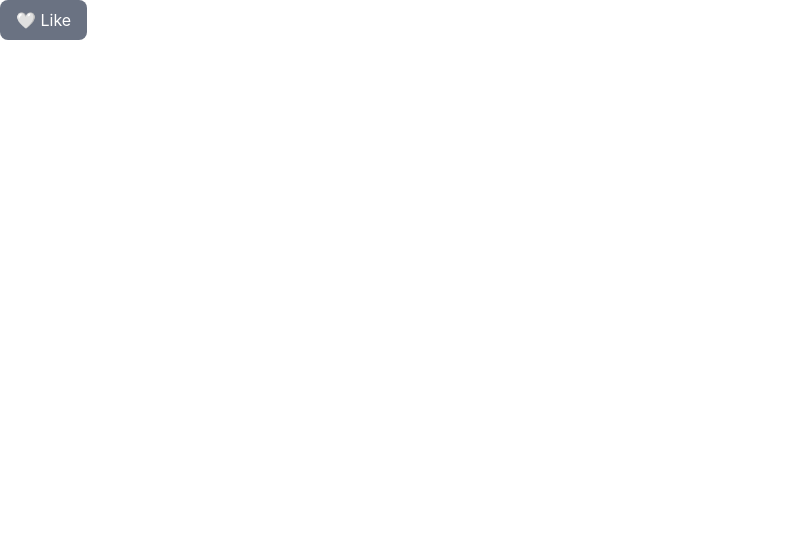
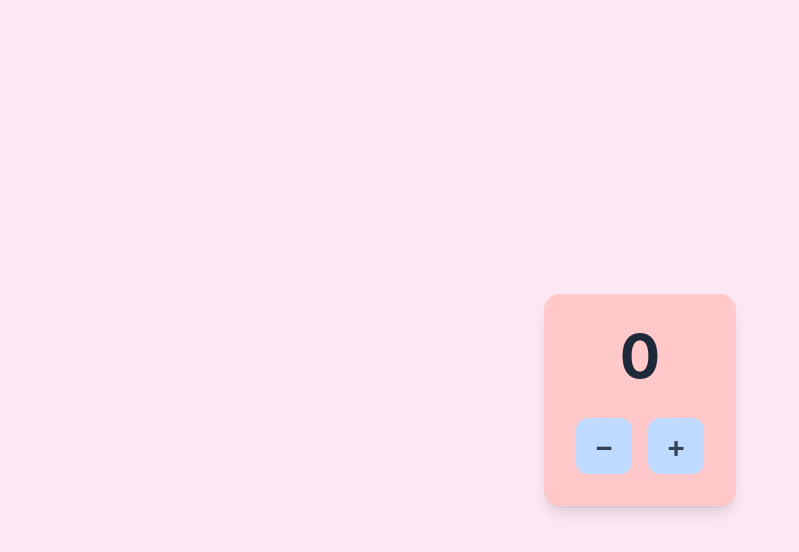
Before and after one commit to gunguncodes/react-job-cards, a React (Vite) app: page / in a window 1280 px wide. Shown: the top 552 px of the page, without its empty margins (0-799 px from the left). Built offline with nearby package versions, Linux system fonts and the light colour scheme.

Commit message:
Create counter app with React state

```diff
--- a/src/App.jsx
+++ b/src/App.jsx
@@ -1,7 +1,7 @@
-import LikeButton from "./projects/LikeButton";
+import Counter from "./projects/Counter";
 
 function App() {
-  return <LikeButton />
+  return <Counter />
 }
 
 export default App;
--- /dev/null
+++ b/src/projects/Counter.jsx
@@ -0,0 +1,41 @@
+import { useState } from "react";
+
+function Counter() {
+  const [count, setCount] = useState(0);
+
+  function increase() {
+    setCount(prev => prev+1);
+  }
+
+  function decrease() {
+    setCount(prev => prev-1);
+  }
+
+  return (
+    <div className="flex min-h-screen items-center justify-center bg-pink-100">
+      <div className="rounded-2xl bg-red-200 p-8 shadow-lg">
+        <h1 className="mb-8 text-center text-6xl font-bold text-gray-800">
+          {count}
+        </h1>
+
+        <div className="flex gap-4">
+          <button
+            onClick={decrease}
+            className="flex h-14 w-14 items-center justify-center rounded-xl bg-blue-200 text-3xl font-semibold text-gray-700 transition hover:bg-gray-300 active:scale-95"
+          >
+            −
+          </button>
+
+          <button
+            onClick={increase}
+            className="flex h-14 w-14 items-center justify-center rounded-xl bg-blue-200 text-3xl font-semibold text-gray-700 transition hover:bg-gray-800 active:scale-95"
+          >
+            +
+          </button>
+        </div>
+      </div>
+    </div>
+  );
+}
+
+export default Counter;
--- a/src/projects/LikeButton.jsx
+++ b/src/projects/LikeButton.jsx
@@ -1,7 +1,6 @@
 import { useState } from "react";
 
 function LikeButton() {
-
   const [liked, setLiked] = useState(false);
 
   function handleClick() {
@@ -9,15 +8,22 @@ function LikeButton() {
   }
 
   return (
-        <button className={`${
-            liked ? "bg-red-500" : "bg-gray-500" }
-            text-white px-4 py-2 rounded-lg`
-        }
+    <div className="flex min-h-screen items-center justify-center bg-pink-50">
+      <button
         onClick={handleClick}
+        className={`flex items-center gap-2 rounded-full px-6 py-3 text-lg font-medium shadow-md transition-all duration-300 active:scale-95 ${
+          liked
+            ? "bg-pink-500 text-white hover:bg-pink-600"
+            : "bg-white text-pink-500 border border-pink-200 hover:bg-pink-100"
+        }`}
       >
-            {liked ? "❤️ Liked" : "🤍 Like"}
+        <span className="text-xl">
+          {liked ? "❤️" : "🤍"}
+        </span>
+        {liked ? "Liked" : "Like"}
       </button>
+    </div>
   );
 }
 
-export default  LikeButton;
+export default LikeButton;
```
Lines whose indentation alone changed are shown as unchanged.
